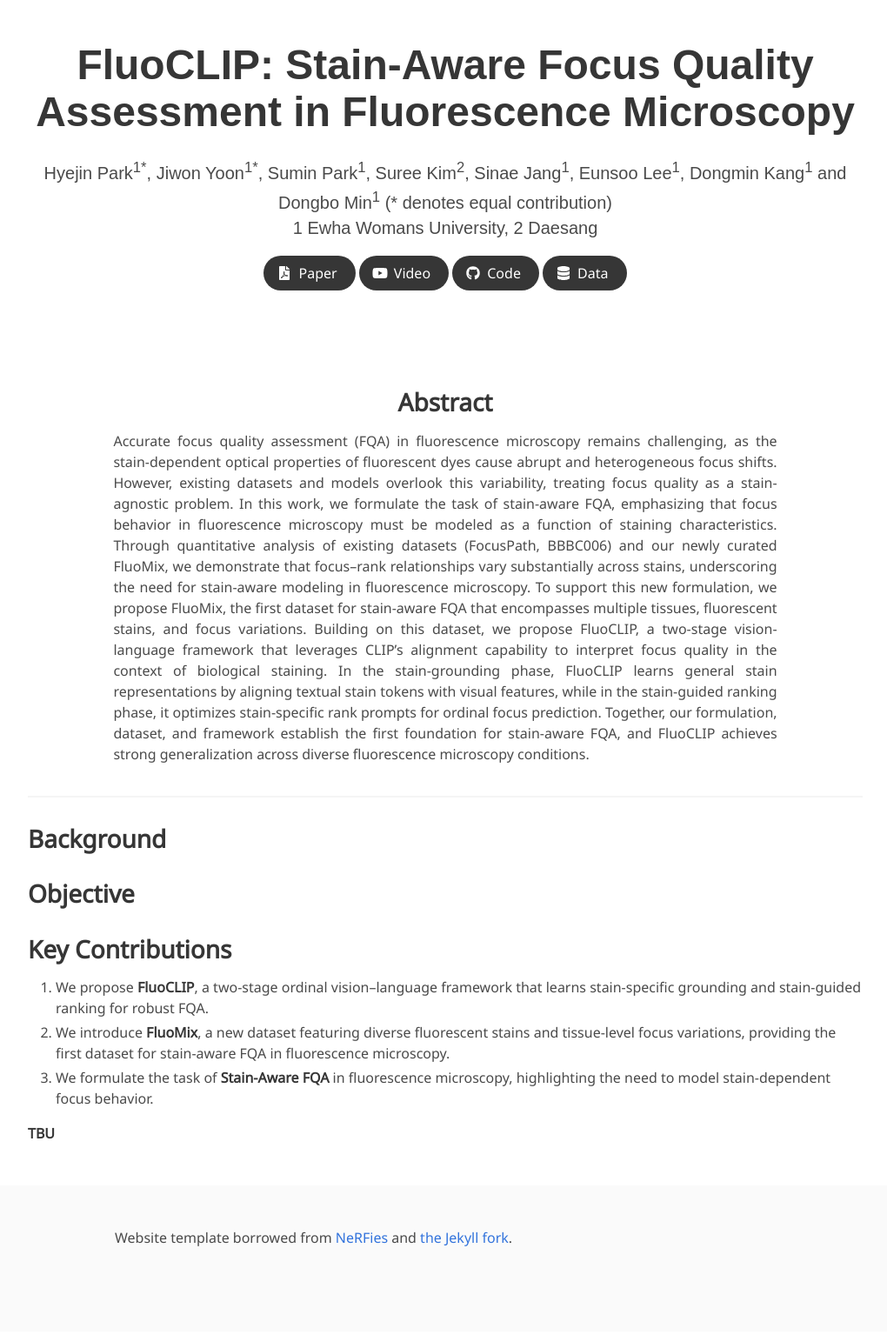
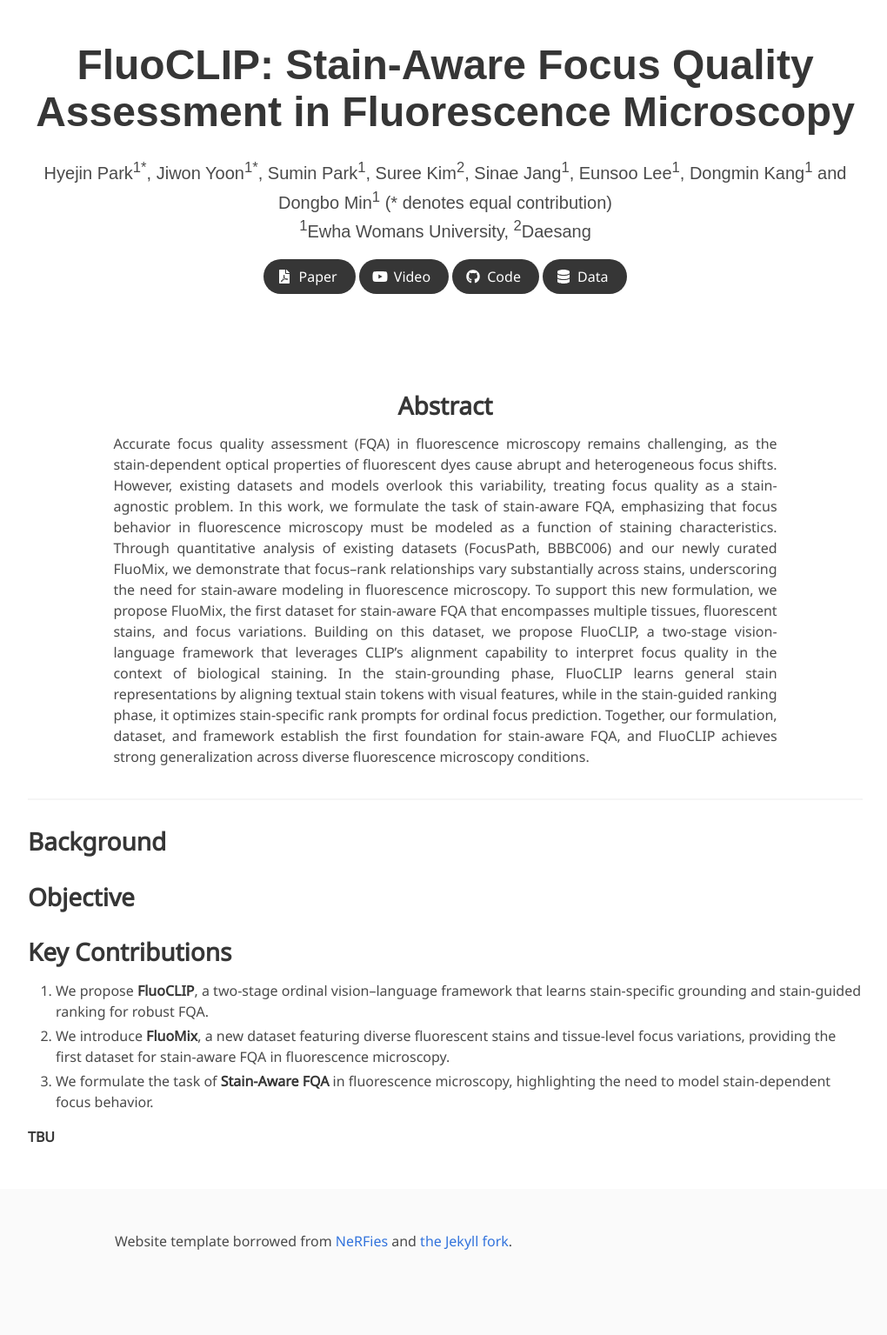
Before and after one commit to FluoCLIP/FluoCLIP.github.io, a Jekyll site: the page built from index.md, in a window 1280 px wide. Shown: the whole page at 87% size, without its empty margins (128-1148 px from the left). Built offline with Jekyll 4.4.1, drawn with Linux system fonts in a browser that asks for light colours; some web fonts are replaced.

```diff
--- a/index.md
+++ b/index.md
@@ -4,7 +4,7 @@ permalink: /
 
 title: "FluoCLIP: Stain-Aware Focus Quality Assessment in Fluorescence Microscopy"
 authors: "Hyejin Park<sup>1*</sup>, Jiwon Yoon<sup>1*</sup>, Sumin Park<sup>1</sup>, Suree Kim<sup>2</sup>, Sinae Jang<sup>1</sup>, Eunsoo Lee<sup>1</sup>, Dongmin Kang<sup>1</sup> and Dongbo Min<sup>1</sup> (* denotes equal contribution)"
-affiliations: "1 Ewha Womans University, 2 Daesang"
+affiliations: "<sup>1</sup>Ewha Womans University, <sup>2</sup>Daesang"
 paper: TBU
 video: None
 code: TBU
```
